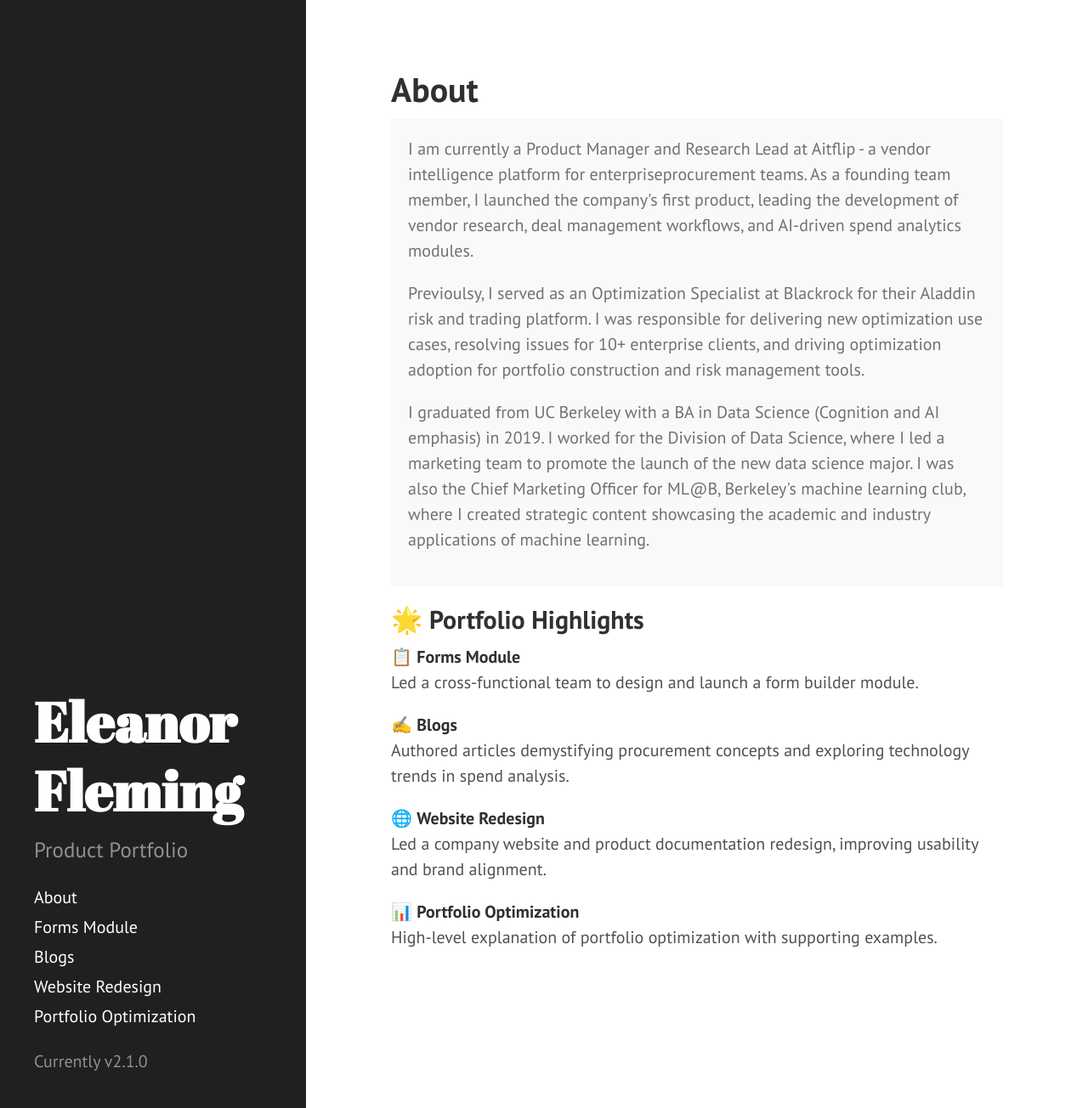
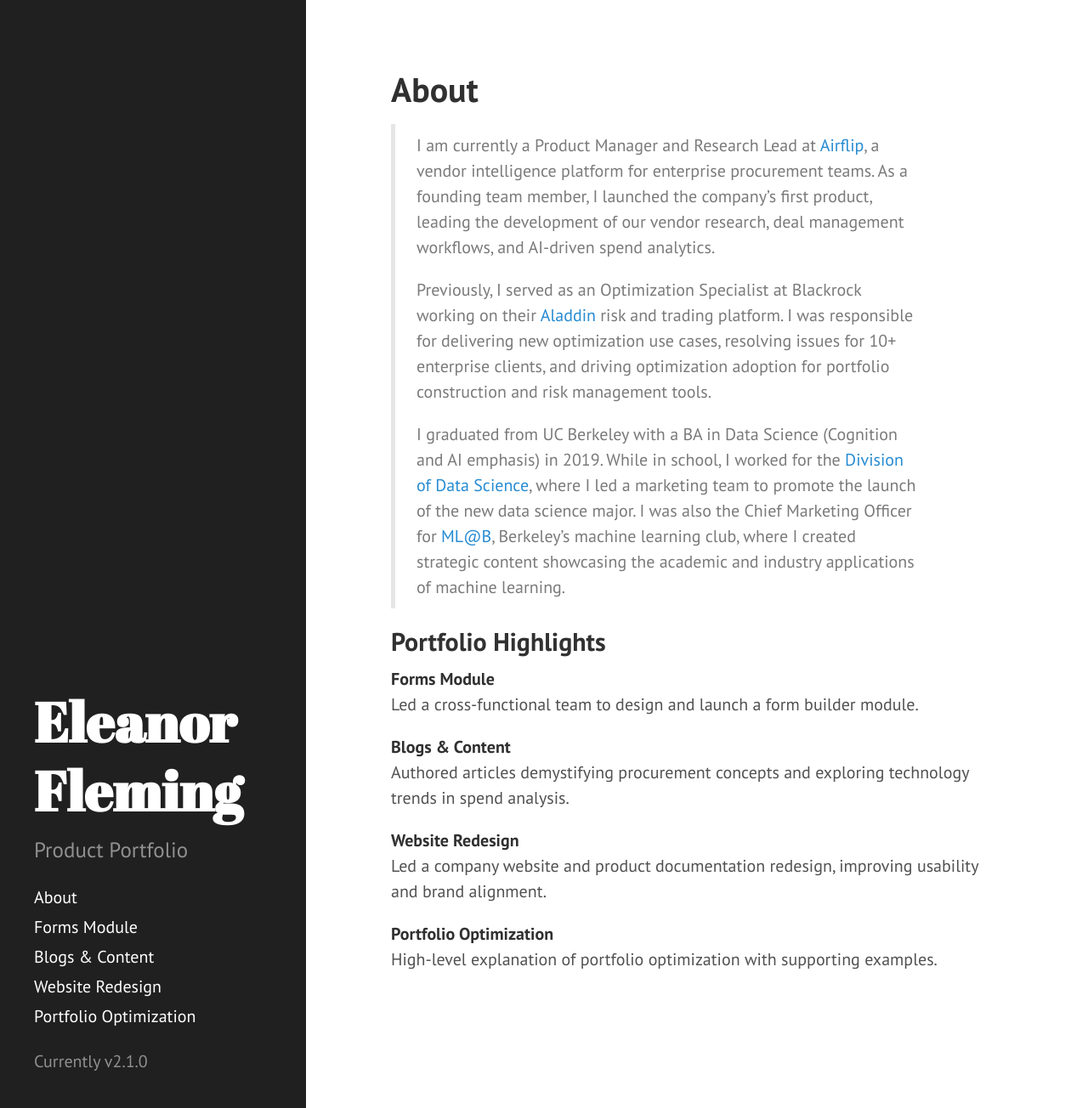
Before and after one commit to eleanorfleming96/eleanorfleming96, a Jekyll site: the page built from about.md, in a window 1280 px wide and 1304 px high. Shown: the whole window at 85% size. Built offline with Jekyll 4.4.1, drawn with Linux system fonts in a browser that asks for light colours.

Commit message:
content changes and styling

```diff
--- a/_includes/sidebar.html
+++ b/_includes/sidebar.html
@@ -12,7 +12,7 @@
     <nav class="sidebar-nav">
       <a class="sidebar-nav-item" href="{{ site.baseurl }}about">About</a>
       <a class="sidebar-nav-item" href="{{ site.baseurl }}forms-module">Forms Module</a>
-      <a class="sidebar-nav-item" href="{{ site.baseurl }}blog1">Blogs</a>
+      <a class="sidebar-nav-item" href="{{ site.baseurl }}blog1">Blogs & Content</a>
       <a class="sidebar-nav-item" href="{{ site.baseurl }}project1">Website Redesign</a>
       <a class="sidebar-nav-item" href="{{ site.baseurl }}project2">Portfolio Optimization</a>
 
--- a/about.md
+++ b/about.md
@@ -3,28 +3,22 @@ layout: page
 title: About
 ---
 
-<div class="message">
-  <p>
-    I am currently a Product Manager and Research Lead at Aitflip - a vendor intelligence platform for enterpriseprocurement teams. As a founding team member, I launched the company's first product, leading the development of vendor research, deal management workflows, and AI-driven spend analytics modules.
-  </p>
-  <p>
-    Previoulsy, I served as an Optimization Specialist at Blackrock for their Aladdin risk and trading platform. I was responsible for delivering new optimization use cases, resolving issues for 10+ enterprise clients, and driving optimization adoption for portfolio construction and risk management tools.
-  </p>
-  <p>
-    I graduated from UC Berkeley with a BA in Data Science (Cognition and AI emphasis) in 2019. I worked for the Division of Data Science, where I led a marketing team to promote the launch of the new data science major. I was also the Chief Marketing Officer for ML@B, Berkeley's machine learning club, where I created strategic content showcasing the academic and industry applications of machine learning.
-  </p>
-</div>
+> I am currently a Product Manager and Research Lead at [Airflip](https://www.airflip.com/), a vendor intelligence platform for enterprise procurement teams. As a founding team member, I launched the company's first product, leading the development of our vendor research, deal management workflows, and AI-driven spend analytics.
+>
+> Previously, I served as an Optimization Specialist at Blackrock working on their [Aladdin](https://www.blackrock.com/aladdin/offerings/aladdin-enterprise) risk and trading platform. I was responsible for delivering new optimization use cases, resolving issues for 10+ enterprise clients, and driving optimization adoption for portfolio construction and risk management tools.
+>
+> I graduated from UC Berkeley with a BA in Data Science (Cognition and AI emphasis) in 2019. While in school, I worked for the [Division of Data Science](https://cdss.berkeley.edu/), where I led a marketing team to promote the launch of the new data science major. I was also the Chief Marketing Officer for [ML@B](https://coral-partners-321934.framer.app/), Berkeley's machine learning club, where I created strategic content showcasing the academic and industry applications of machine learning.
 
-## 🌟 Portfolio Highlights
+## Portfolio Highlights
 
-📋 **Forms Module**
-  Led a cross-functional team to design and launch a form builder module.
+**Forms Module**
+Led a cross-functional team to design and launch a form builder module.
 
-✍️ **Blogs**
-  Authored articles demystifying procurement concepts and exploring technology trends in spend analysis.
+**Blogs & Content**
+Authored articles demystifying procurement concepts and exploring technology trends in spend analysis.
 
-🌐 **Website Redesign**
-  Led a company website and product documentation redesign, improving usability and brand alignment.
+**Website Redesign**
+Led a company website and product documentation redesign, improving usability and brand alignment.
 
-📊 **Portfolio Optimization**
-  High-level explanation of portfolio optimization with supporting examples.
+**Portfolio Optimization**
+High-level explanation of portfolio optimization with supporting examples.
```
Also changed, not shown: blog1.md (+18 -0 lines), project1.md (+4 -4 lines), 11 other files.
